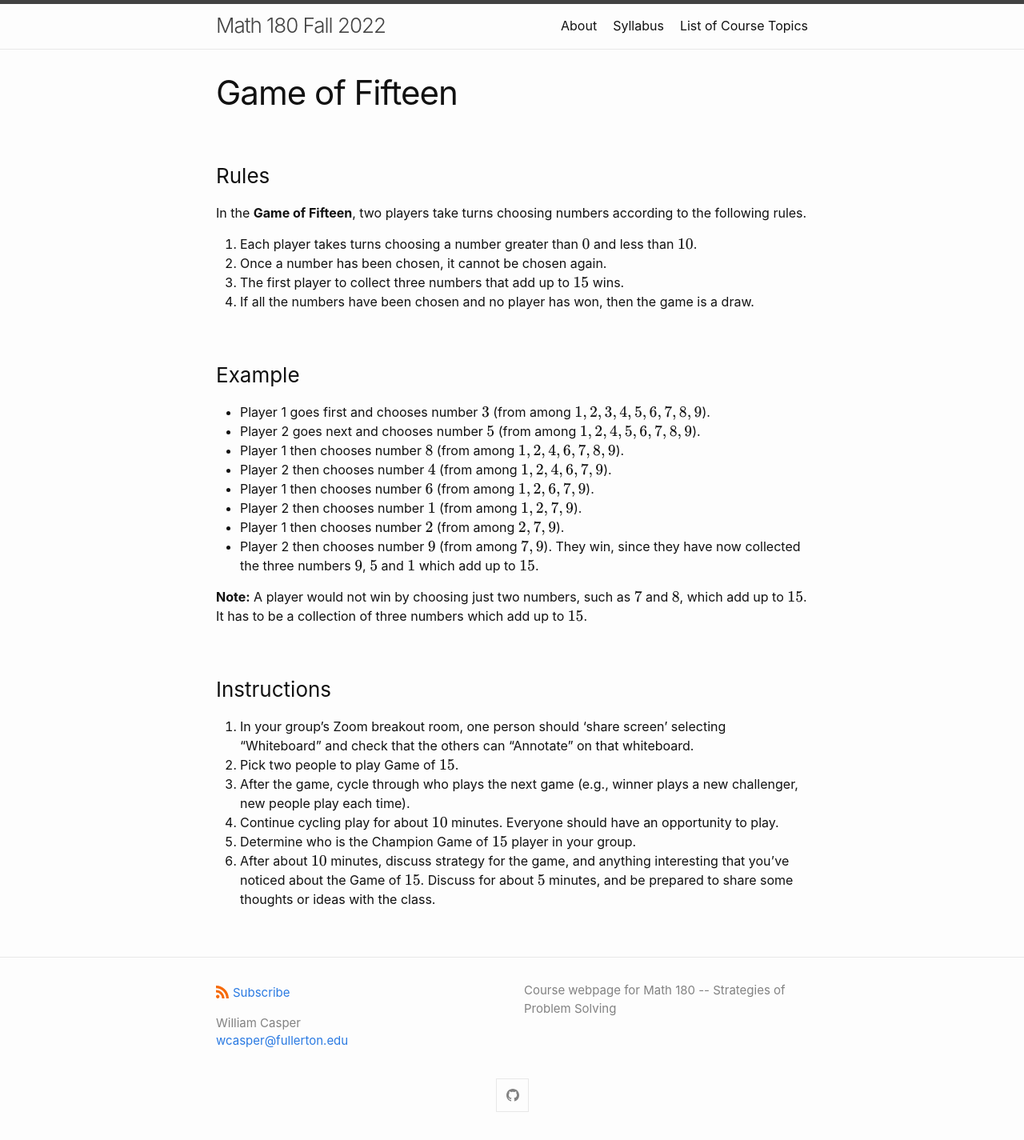
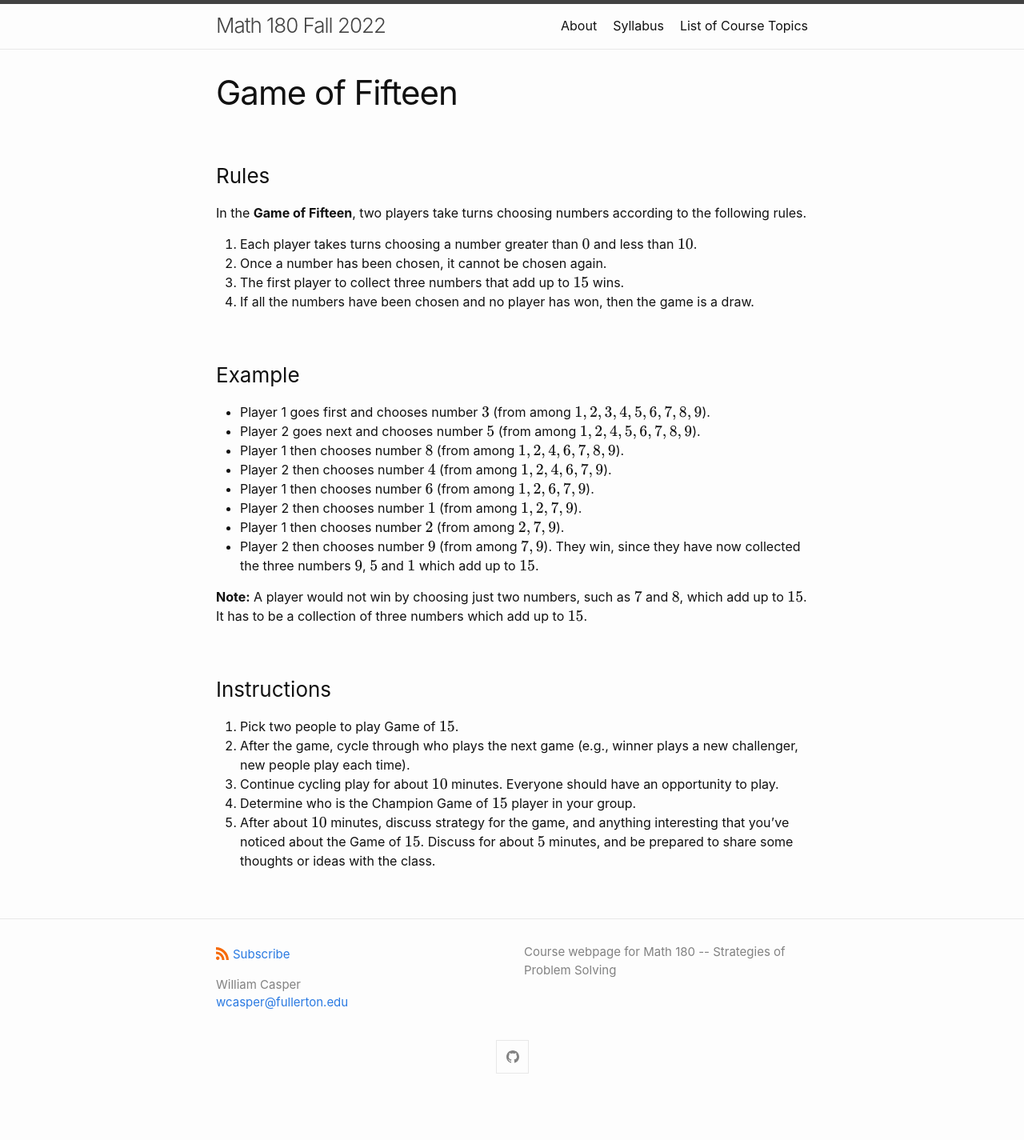
Before and after one commit to wcasper/math180fall2022, a Jekyll site: the page built from _modules/tic-tac-toe/game-of-fifteen.md, in a window 1280 px wide. Shown: the whole page at 80% size. Built offline with Jekyll 4.4.1, drawn with Linux system fonts in a browser that asks for light colours; after the commit the page ends 1377 px from its top, so only the background shows below that.

Commit message:
removed zoom

```diff
--- a/_modules/tic-tac-toe/game-of-fifteen.md
+++ b/_modules/tic-tac-toe/game-of-fifteen.md
@@ -27,10 +27,9 @@ In the **Game of Fifteen**, two players take turns choosing numbers according to
 
 ### Instructions
 
-1. In your group's Zoom breakout room, one person should 'share screen' selecting "Whiteboard" and check that the others can "Annotate" on that whiteboard.
-2. Pick two people to play Game of $$15$$.
-3. After the game, cycle through who plays the next game (e.g., winner plays a new challenger, new people play each time).
-4. Continue cycling play for about $$10$$ minutes. Everyone should have an opportunity to play.
-5. Determine who is the  Champion Game of $$15$$ player in your group.
-6. After about $$10$$ minutes, discuss strategy for the game, and anything interesting that you've noticed about the Game of $$15$$.
+1. Pick two people to play Game of $$15$$.
+2. After the game, cycle through who plays the next game (e.g., winner plays a new challenger, new people play each time).
+3. Continue cycling play for about $$10$$ minutes. Everyone should have an opportunity to play.
+4. Determine who is the  Champion Game of $$15$$ player in your group.
+5. After about $$10$$ minutes, discuss strategy for the game, and anything interesting that you've noticed about the Game of $$15$$.
 Discuss for about $$5$$ minutes, and be prepared to share some thoughts or ideas with the class.
```
